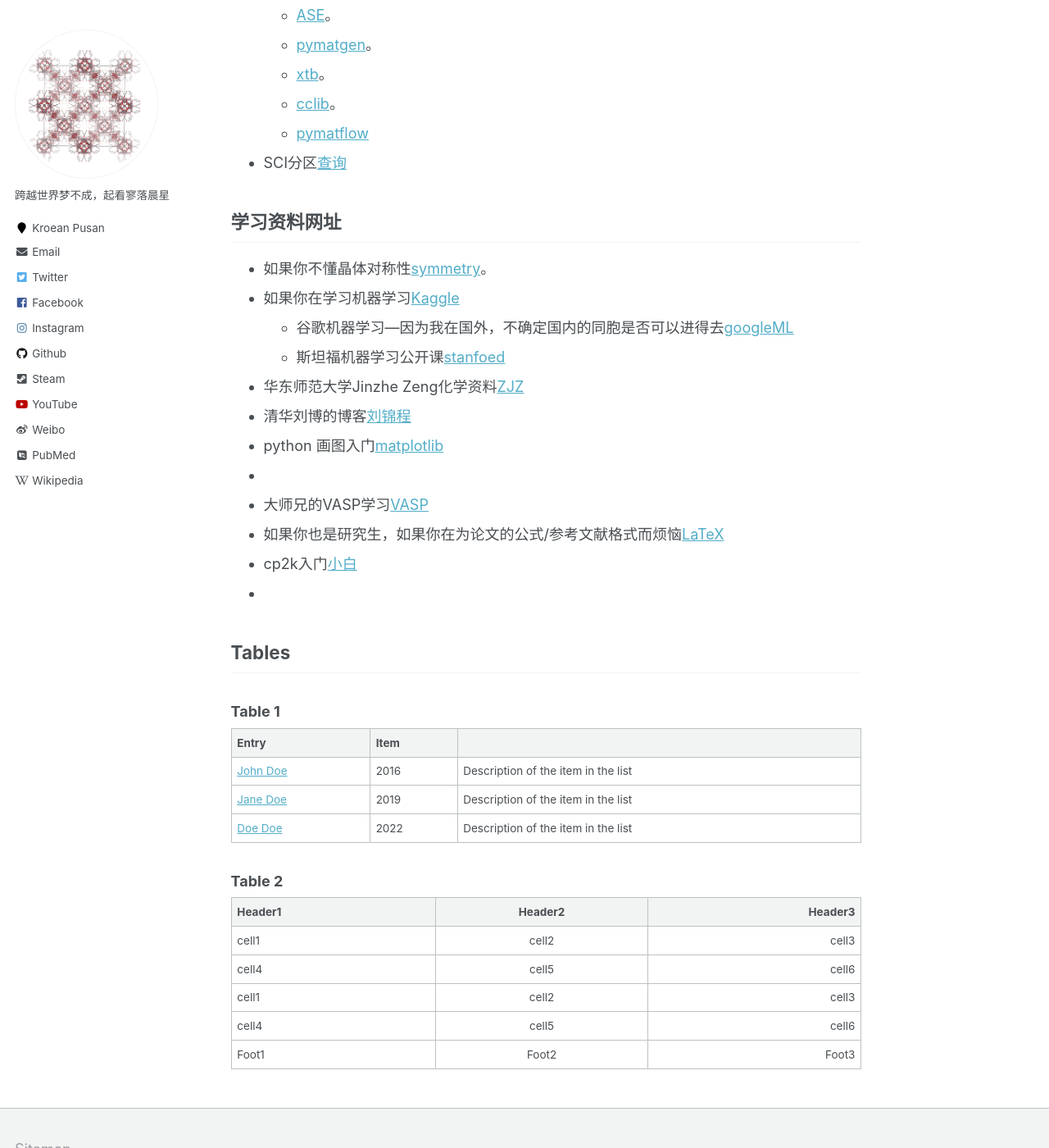
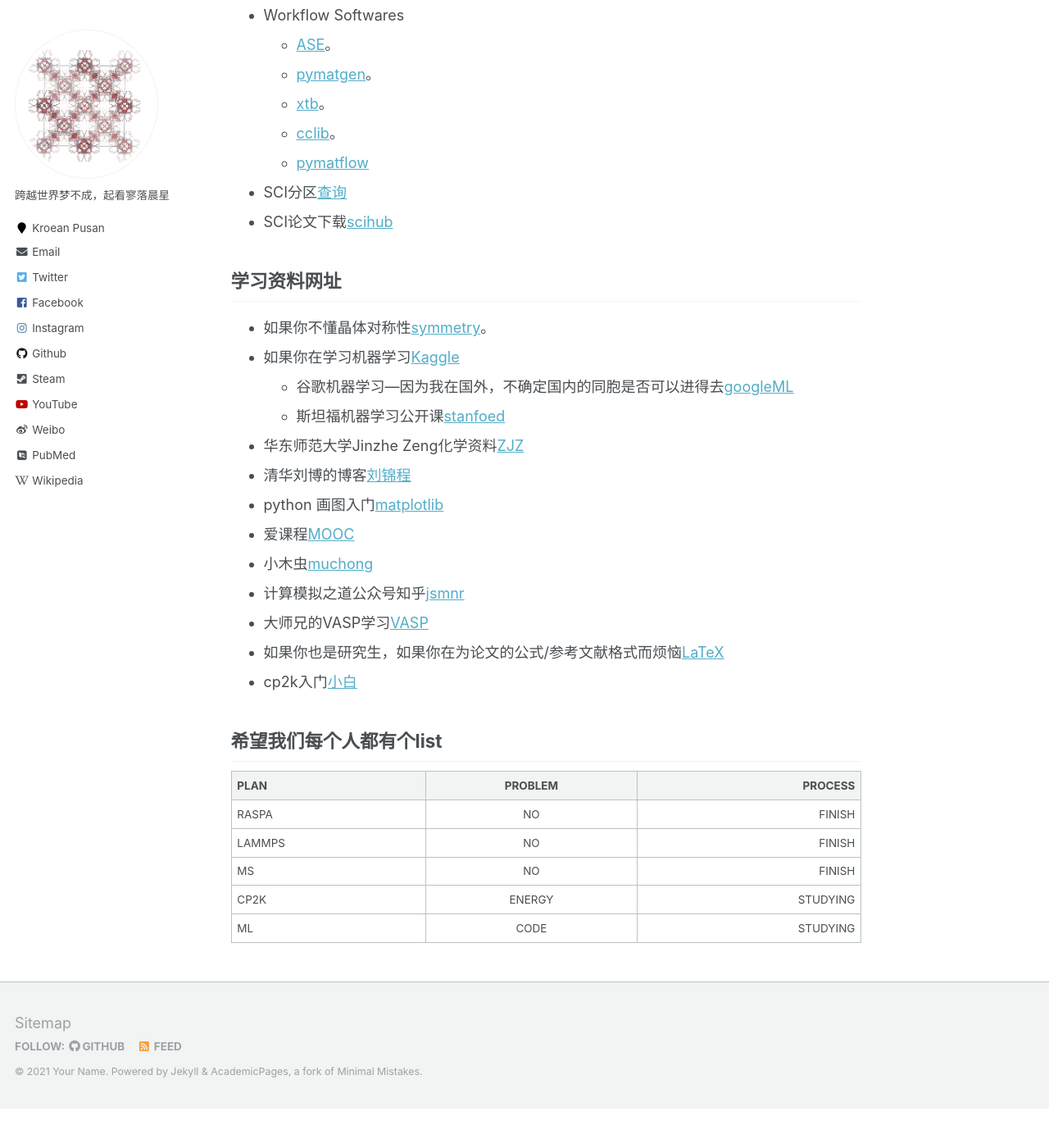
Before and after one commit to sxm13/ZGBshenxiaomoCV.github.io, a Jekyll site: the page built from _pages/markdown.md, in a window 1280 px wide and 1400 px high, scrolled down 819 px. Shown: the whole window at 82% size. Built offline with Jekyll 4.4.1, drawn with Linux system fonts in a browser that asks for light colours; some web fonts are replaced; after the commit the page ends 2171 px from its top, so only the background shows below that.

Commit message:
Update markdown.md

```diff
--- a/_pages/markdown.md
+++ b/_pages/markdown.md
@@ -31,6 +32,7 @@ redirect_from:
   * [cclib](https://cclib.github.io/ "cclib")。
   * [pymatflow](https://pymatflow.readthedocs.io/en/latest/index.html "pymatflow")
 * SCI分区[查询](http://www.letpub.com.cn/index.php?page=journalapp&view=search "SCI")
+* SCI论文下载[scihub](https://tool.yovisun.com/scihub/ "scihub")
 
 ## 学习资料网址
 
@@ -41,31 +43,23 @@ redirect_from:
 * 华东师范大学Jinzhe Zeng化学资料[ZJZ](https://njzjz.win/2019/03/04/ecnuchemistry/menu/ "ZJZ")
 * 清华刘博的博客[刘锦程](http://blog.wangruixing.cn/ "LJC")
 * python 画图入门[matplotlib](https://blog.csdn.net/Datawhale/article/details/109302260 "FIGTURE")
-*
+* 爱课程[MOOC](https://www.icourse163.org/university/icourse/#/c "MOOC")
+* 小木虫[muchong](http://muchong.com/ "MUCHONG")
+* 计算模拟之道公众号知乎[jsmnr](https://www.zhihu.com/people/jsmnzd/posts "jsmnr")
 * 大师兄的VASP学习[VASP](https://www.bigbrosci.com/ "dashixion")
 * 如果你也是研究生，如果你在为论文的公式/参考文献格式而烦恼[LaTeX](https://www.tablesgenerator.com/latex_tables "LaTex")
 * cp2k入门[小白](https://www.cnblogs.com/Shine-JK/p/10988556.html "xiaobai")
-*
 
 
-## Tables
+## 希望我们每个人都有个list
 
-### Table 1
 
-| Entry            | Item   |                                                              |
-| --------         | ------ | ------------------------------------------------------------ |
-| [John Doe](#)    | 2016   | Description of the item in the list                          |
-| [Jane Doe](#)    | 2019   | Description of the item in the list                          |
-| [Doe Doe](#)     | 2022   | Description of the item in the list                          |
-
-### Table 2
-
-| Header1 | Header2 | Header3 |
+| PLAN    | PROBLEM | PROCESS |
 |:--------|:-------:|--------:|
-| cell1   | cell2   | cell3   |
-| cell4   | cell5   | cell6   |
+| RASPA   | NO      | FINISH  |
+| LAMMPS  | NO      | FINISH  |
 |-----------------------------|
-| cell1   | cell2   | cell3   |
-| cell4   | cell5   | cell6   |
+| MS      | NO      | FINISH  |
+| CP2K    | ENERGY  |STUDYING |
 |=============================|
-| Foot1   | Foot2   | Foot3   |
+| ML      | CODE    |STUDYING |
```
Also changed, not shown: other parts of _pages/markdown.md (+1 -0 lines).
